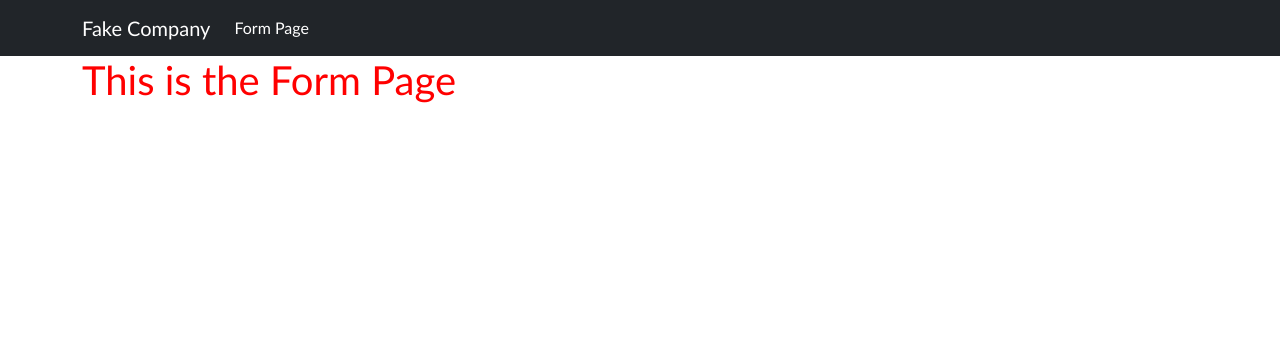
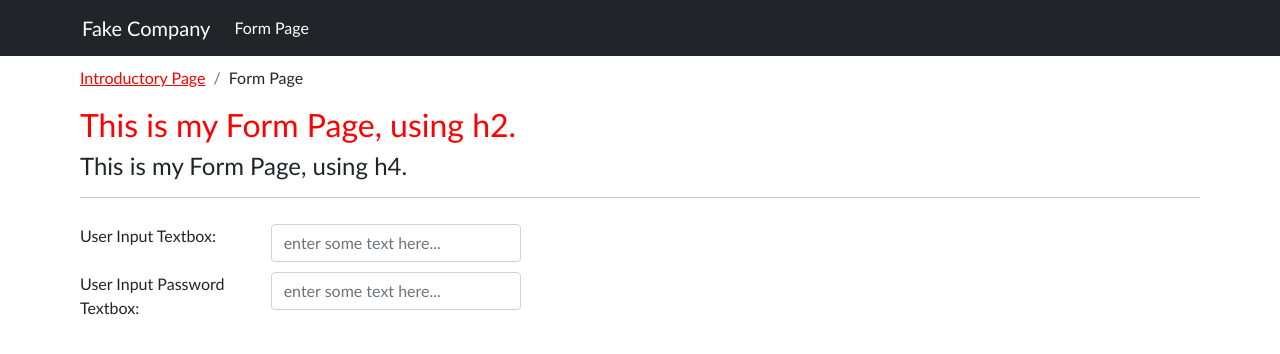
Before and after one commit to dyu-csulb/hw2, a plain HTML site: page src/form.html in a window 1280 px wide. Drawn offline with nearby package versions, Linux system fonts and the light colour scheme.

Commit message:
updated files

```diff
--- a/src/css/site.css
+++ b/src/css/site.css
@@ -41,3 +41,11 @@ a:visited {
 a {
     color: red;
 }
+
+.my-textbox{
+    width: 250px !important;
+}
+
+.row-padding {
+    padding-top:10px;
+}
--- a/src/form.html
+++ b/src/form.html
@@ -4,6 +4,8 @@
 <head>
     <meta charset="utf-8" />
     <meta name="viewport" content="width=device-width, initial-scale=1">
+
+
     <!--================
         CDN References
     ==================-->
@@ -14,8 +16,7 @@
       Local References
     ==================-->
     <link href="../src/css/site.css" rel="stylesheet">
-    <script src="../src/scripts/site.js"></script>
-
+    <script src="../src/js/site.js"></script>
 
     <title>David Yu - HW2</title>
 </head>
@@ -36,13 +37,52 @@
           </div>
         </div>
       </nav>
-<div class="container">
-    <h1>
-        This is the Form Page
-    </h1>
-</div>
+      <div class="container div-pad">
+        <nav aria-label="breadcrumb">
+          <ol class="breadcrumb">
+              <li class="breadcrumb-item active"><a href="../src/index.html" >Introductory Page</a></li>
+              <li class="breadcrumb-item "  aria-current="page"> Form Page</li>
+          </ol>
+      </nav>
+        <h2>
+          This is my Form Page, using h2.
+        </h2>
+        <h4>
+          This is my Form Page, using h4.
+        </h4>
+        <hr>
+        <div class="row row-padding">
+          <div class="col-2">
+            User Input Textbox:
+          </div>
+          <div class="col-2">
+            <input  class="form-control my-textbox" placeholder="enter some text here..." type="text"/ >
+          </div>
+        </div>
+        <div class="row row-padding">
+          <div class="col-2">
+            User Input Password Textbox:
+          </div>
+          <div class="col-2 ">
+            <input  class="form-control my-textbox" placeholder="enter some text here..." type="password"/ >
+          </div>
+        </div>
+
+
+
+
+
+
+
+
+
+
+
+
+      </div>
 
 
 </body>
 
+
 </html>
```
